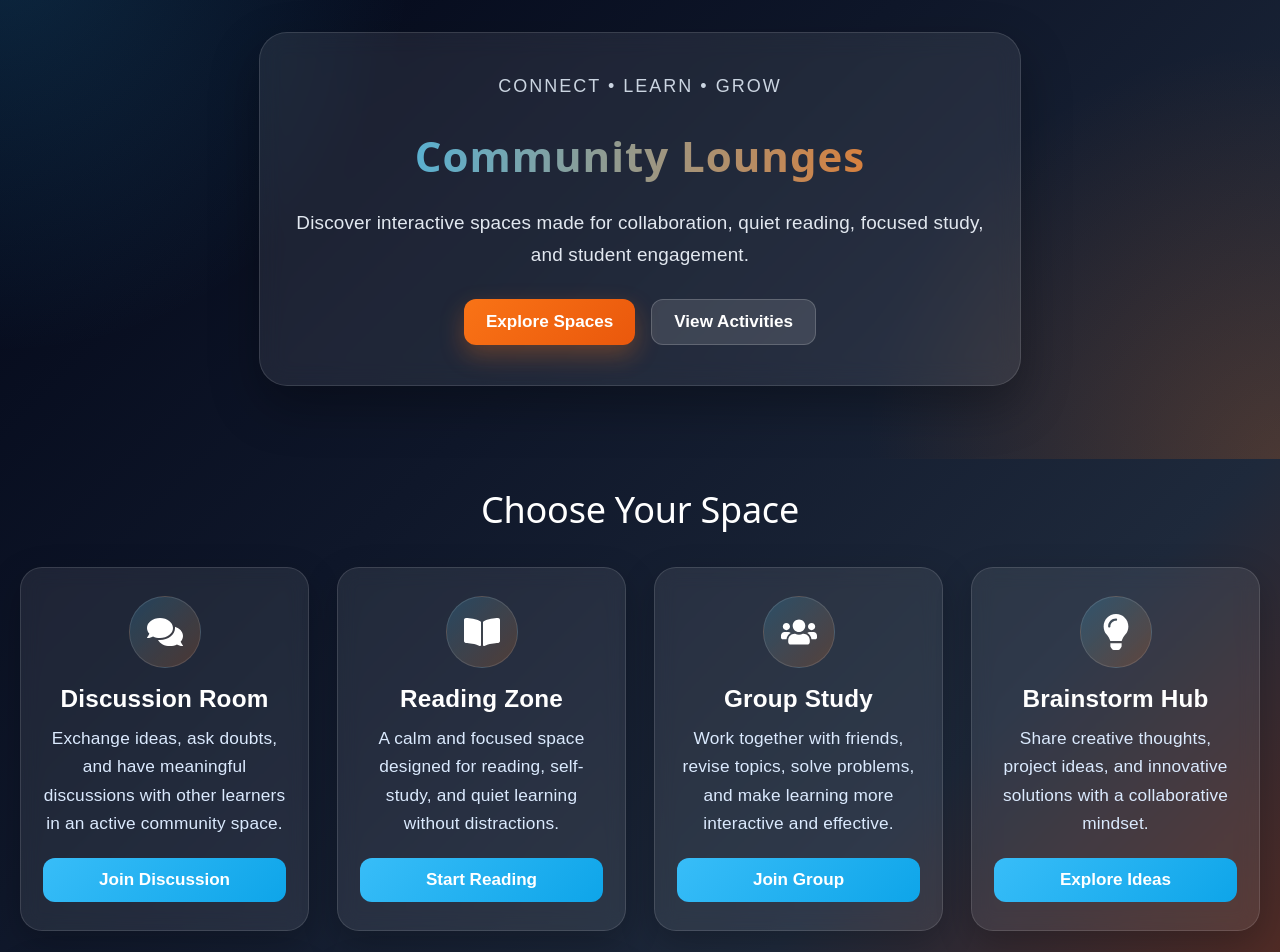
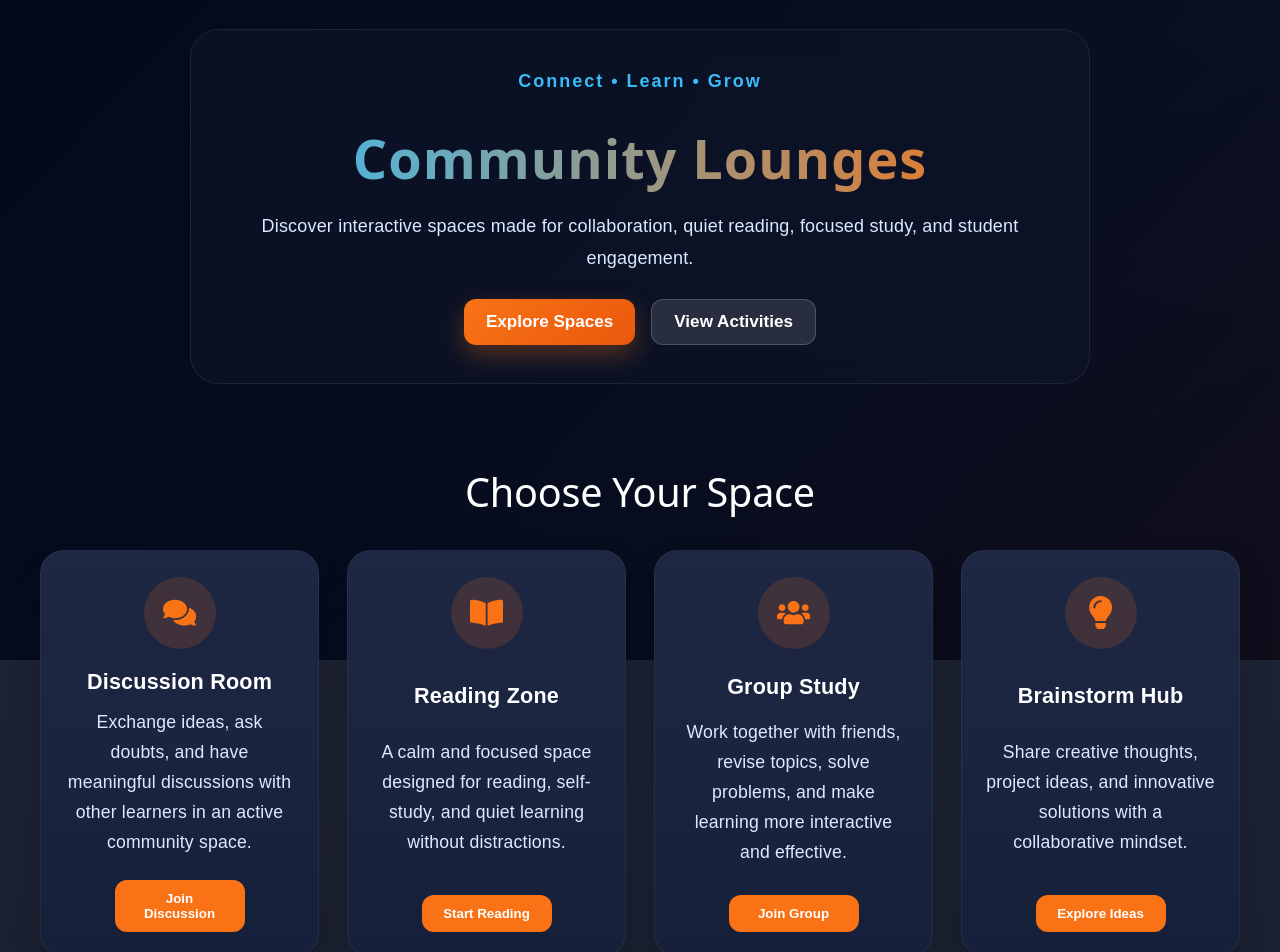
Before and after one commit to naagarSaloni/libraryManagement-, a React app in the folder frontend/: page /longues in a window 1280 px wide. Shown: the part 140-1092 px from the top of the page. Built offline with nearby package versions, Linux system fonts and the light colour scheme; the HTML template or start-up script is replaced by a standard one.

Commit message:
Update Longues.css

```diff
--- a/frontend/src/pages/Longues.css
+++ b/frontend/src/pages/Longues.css
@@ -1,147 +1,111 @@
-.longues-page {
+  .longues-page {
   min-height: 100vh;
-  color: white;
-  background: linear-gradient(
-    135deg,
-    #020617 0%,
-    #0f172a 35%,
-    #1e293b 65%,
-    #7c2d12 100%
-  );
+  background:
+    linear-gradient(rgba(4, 10, 28, 0.88), rgba(4, 10, 28, 0.92)),
+    radial-gradient(circle at top right, rgba(56, 189, 248, 0.12), transparent 30%),
+    radial-gradient(circle at bottom left, rgba(249, 115, 22, 0.16), transparent 30%);
 }
 
+/* HERO */
 .longues-hero {
-  min-height: 65vh;
-  display: flex;
-  align-items: center;
-  justify-content: center;
-  padding: 80px 20px 60px;
-  position: relative;
-  overflow: hidden;
-}
-
-.longues-hero::before {
-  content: "";
-  position: absolute;
-  inset: 0;
-  background:
-    radial-gradient(circle at top left, rgba(56, 189, 248, 0.18), transparent 30%),
-    radial-gradient(circle at bottom right, rgba(249, 115, 22, 0.2), transparent 30%);
-  pointer-events: none;
+  padding: 90px 20px 50px;
+  text-align: center;
 }
 
 .longues-hero-overlay {
-  position: relative;
-  z-index: 1;
   max-width: 900px;
-  text-align: center;
-  padding: 40px 30px;
+  margin: 0 auto;
+  padding: 38px 34px;
   border-radius: 28px;
-  background: rgba(255, 255, 255, 0.08);
-  -webkit-backdrop-filter: blur(12px);
-  backdrop-filter: blur(12px);
-  border: 1px solid rgba(255, 255, 255, 0.12);
-  box-shadow: 0 20px 50px rgba(0, 0, 0, 0.3);
+  background: rgba(15, 23, 42, 0.6);
+  backdrop-filter: blur(16px);
+  border: 1px solid rgba(255, 255, 255, 0.08);
 }
 
 .longues-subtitle {
-  font-size: 1rem;
+  color: #38bdf8;
   letter-spacing: 2px;
-  text-transform: uppercase;
-  color: #cbd5e1;
+  font-weight: 700;
+  margin-bottom: 10px;
+}
+
+.page-heading {
+  font-size: 3rem;
+  color: white;
   margin-bottom: 14px;
 }
 
-.longues-title {
-  font-size: 3rem;
-  margin-bottom: 16px;
-  color: #ffffff;
+.longues-description {
+  color: #dbeafe;
+  line-height: 1.8;
+  margin-bottom: 24px;
 }
 
-.longues-description {
-  max-width: 700px;
-  margin: 0 auto;
-  font-size: 1.05rem;
-  line-height: 1.7;
-  color: #e2e8f0;
-}
-
+/* BUTTONS */
 .longues-hero-buttons {
-  margin-top: 28px;
   display: flex;
   justify-content: center;
   gap: 16px;
   flex-wrap: wrap;
 }
 
-.primary-btn,
-.secondary-btn,
-.card-btn {
+.primary-btn {
+  padding: 12px 24px;
+  border-radius: 999px;
   border: none;
-  border-radius: 12px;
-  padding: 12px 22px;
-  font-size: 0.95rem;
-  font-weight: 600;
+  background: linear-gradient(135deg, #38bdf8, #0ea5e9);
+  color: white;
+  font-weight: 700;
   cursor: pointer;
-  transition: all 0.3s ease;
-}
-
-.primary-btn {
-  background: linear-gradient(135deg, #f97316, #ea580c);
-  color: white;
-  box-shadow: 0 10px 25px rgba(249, 115, 22, 0.3);
-}
-
-.primary-btn:hover {
-  transform: translateY(-3px);
-  box-shadow: 0 14px 30px rgba(249, 115, 22, 0.4);
 }
 
 .secondary-btn {
-  background: rgba(255, 255, 255, 0.12);
+  padding: 12px 24px;
+  border-radius: 999px;
+  border: 1px solid rgba(255, 255, 255, 0.2);
+  background: transparent;
   color: white;
-  border: 1px solid rgba(255, 255, 255, 0.18);
+  font-weight: 700;
+  cursor: pointer;
 }
 
-.secondary-btn:hover {
-  transform: translateY(-3px);
-  background: rgba(255, 255, 255, 0.18);
-}
-
+/* CARDS SECTION */
 .lounges-section {
-  padding: 30px 20px 80px;
-  max-width: 1300px;
-  margin: 0 auto;
+  padding: 35px 20px 80px;
 }
 
 .section-heading {
   text-align: center;
-  font-size: 2rem;
-  margin-bottom: 35px;
-  color: #ffffff;
+  color: white;
+  font-size: 2.2rem;
+  margin-bottom: 34px;
 }
 
 .lounges-grid {
   display: grid;
   grid-template-columns: repeat(auto-fit, minmax(260px, 1fr));
   gap: 28px;
+  max-width: 1200px;
+  margin: 0 auto;
 }
 
 .lounge-card {
-  background: rgba(255, 255, 255, 0.08);
-  border-radius: 22px;
-  padding: 28px 22px;
+  background: linear-gradient(180deg, rgba(31, 41, 70, 0.95), rgba(22, 32, 58, 0.92));
+  padding: 26px 24px 24px;
+  border-radius: 24px;
   text-align: center;
-  -webkit-backdrop-filter: blur(10px);
-  backdrop-filter: blur(10px);
-  border: 1px solid rgba(255, 255, 255, 0.12);
-  box-shadow: 0 12px 35px rgba(0, 0, 0, 0.22);
-  transition: transform 0.35s ease, box-shadow 0.35s ease;
+  border: 1px solid rgba(255, 255, 255, 0.06);
+  transition: 0.3s ease;
+  min-height: 335px;
+  display: flex;
+  flex-direction: column;
+  justify-content: space-between;
+  box-shadow: 0 14px 30px rgba(0, 0, 0, 0.18);
 }
 
 .lounge-card:hover {
-  transform: translateY(-10px) scale(1.02);
-  box-shadow: 0 18px 45px rgba(0, 0, 0, 0.32);
+  transform: translateY(-8px);
+  box-shadow: 0 20px 45px rgba(56, 189, 248, 0.16);
 }
 
 .lounge-icon {
@@ -152,53 +116,53 @@
   display: flex;
   align-items: center;
   justify-content: center;
-  font-size: 2rem;
-  background: linear-gradient(
-    135deg,
-    rgba(56, 189, 248, 0.2),
-    rgba(249, 115, 22, 0.2)
-  );
-  border: 1px solid rgba(255, 255, 255, 0.12);
+  background: rgba(249, 115, 22, 0.16);
+  color: #f97316;
+  font-size: 1.85rem;
 }
 
 .lounge-card h3 {
-  font-size: 1.35rem;
+  color: white;
+  font-size: 1.2rem;
+  line-height: 1.35;
   margin-bottom: 12px;
-  color: #ffffff;
 }
 
 .lounge-card p {
   color: #dbeafe;
-  line-height: 1.65;
-  font-size: 0.96rem;
-  margin-bottom: 20px;
+  font-size: 0.98rem;
+  line-height: 1.7;
+  margin-bottom: 22px;
 }
 
 .card-btn {
-  background: linear-gradient(135deg, #38bdf8, #0ea5e9);
+  width: 130px;
+  margin: 0 auto;
+  padding: 11px 18px;
+  border-radius: 12px;
+  border: none;
+  background: #f97316;
   color: white;
-  width: 100%;
+  font-weight: 700;
+  cursor: pointer;
+  transition: 0.25s ease;
 }
 
 .card-btn:hover {
   transform: translateY(-2px);
-  box-shadow: 0 10px 22px rgba(14, 165, 233, 0.35);
+  background: #fb923c;
 }
 
 @media (max-width: 768px) {
-  .longues-title {
-    font-size: 2.2rem;
-  }
-
-  .longues-description {
-    font-size: 0.95rem;
+  .page-heading {
+    font-size: 2.3rem;
   }
 
   .longues-hero-overlay {
-    padding: 30px 18px;
+    padding: 28px 20px;
   }
 
-  .lounges-section {
-    padding: 20px 16px 60px;
+  .lounges-grid {
+    grid-template-columns: 1fr;
   }
 }
```
